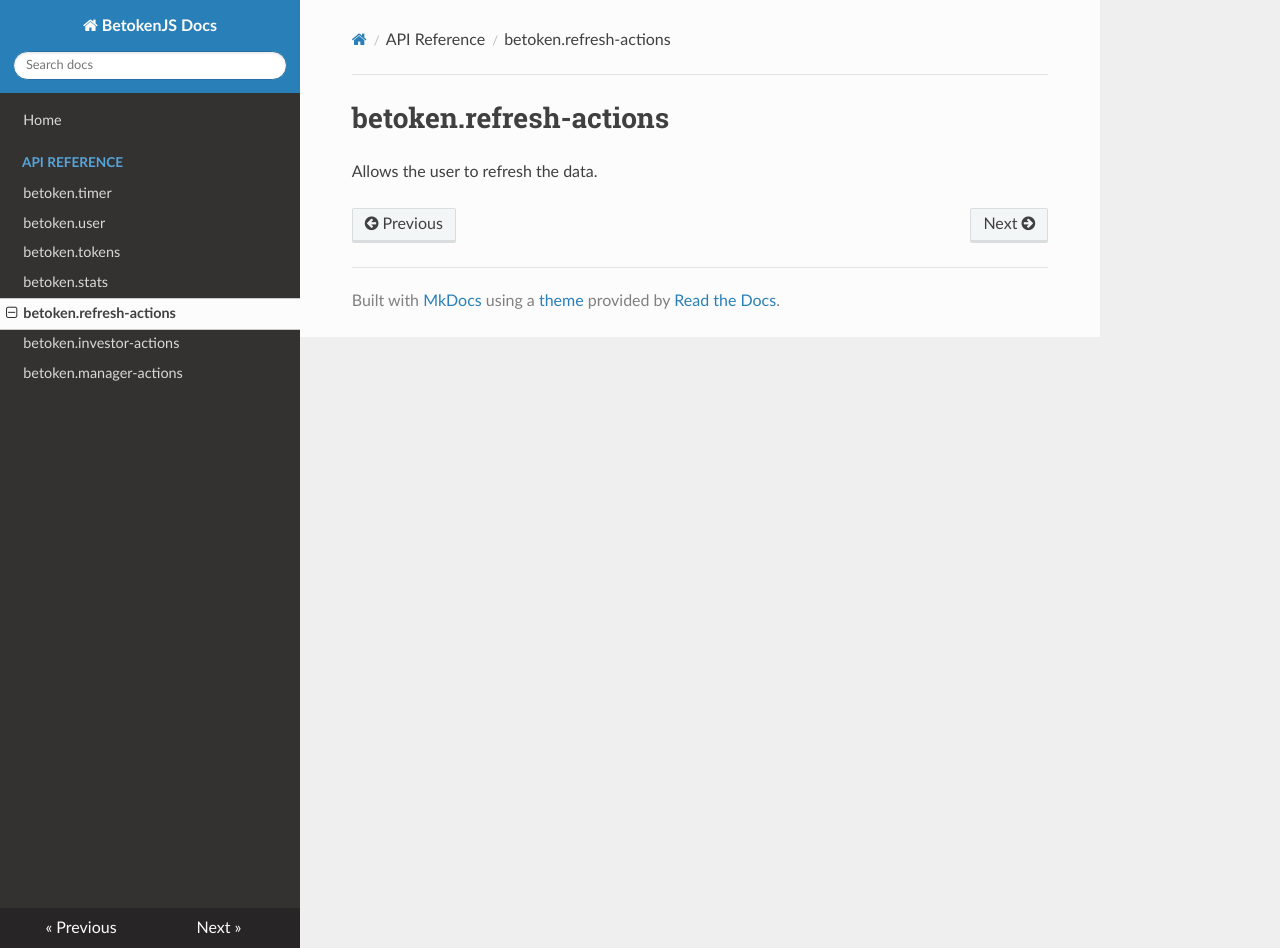
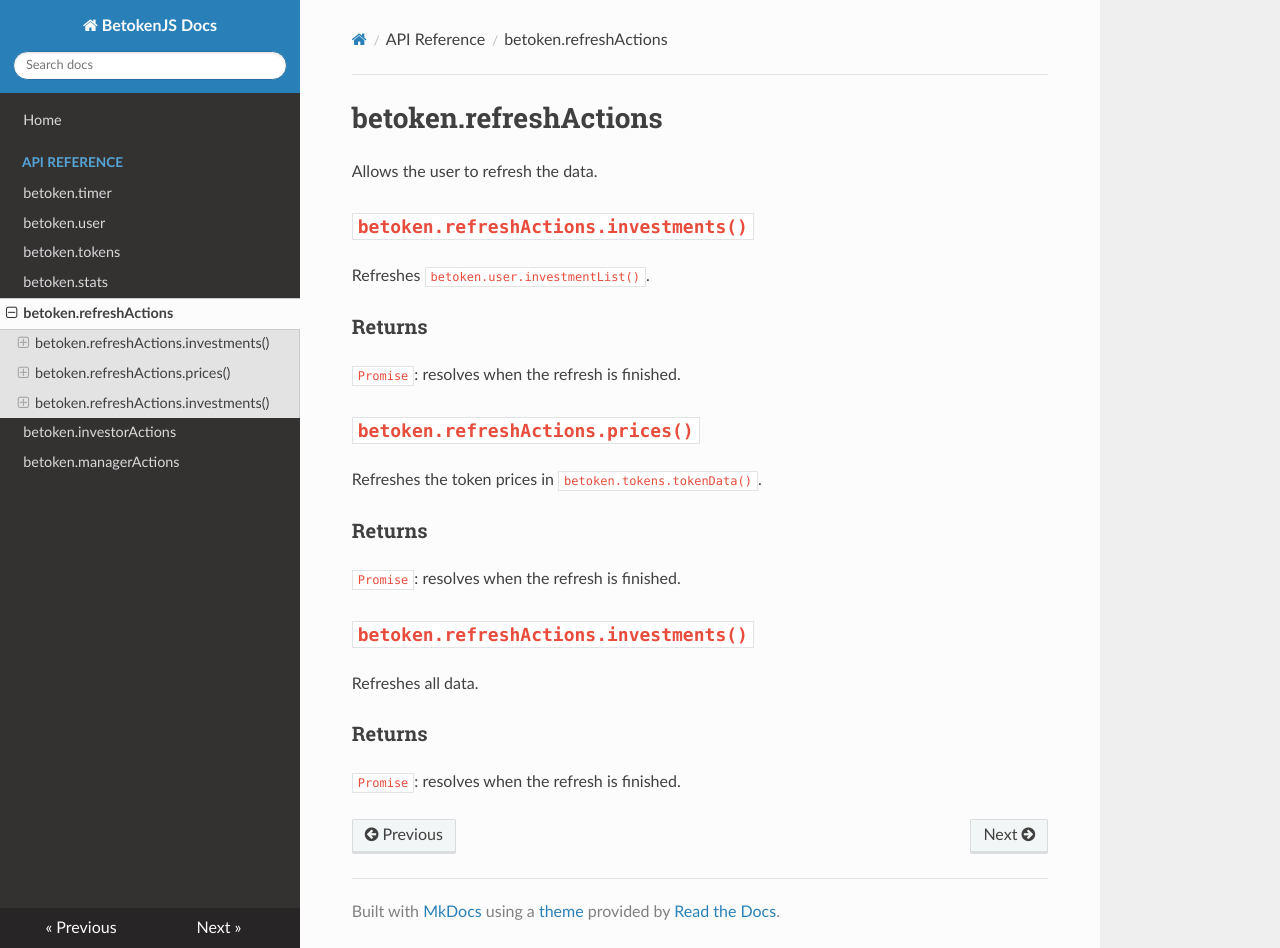
Before and after one commit to Betoken/betoken-js-docs, an MkDocs documentation site: the page built from docs/api/refresh.md, in a window 1280 px wide and 948 px high. Built offline with MkDocs 1.6.1, drawn with Linux system fonts in a browser that asks for light colours; nearby versions of some CDN libraries.

Commit message:
finished refreshActions

```diff
--- a/docs/api/investor-actions.md
+++ b/docs/api/investor-actions.md
@@ -1,2 +1,2 @@
-# betoken.investor-actions
+# betoken.investorActions
 Allows the user to deposit/withdraw their money in the Betoken fund.
--- a/docs/api/manager-actions.md
+++ b/docs/api/manager-actions.md
@@ -1,2 +1,2 @@
-# betoken.manager-actions
+# betoken.managerActions
 Allows the user to create investments and margin orders, sell them, and maintain the collateration of margin orders.
--- a/docs/api/refresh.md
+++ b/docs/api/refresh.md
@@ -1,2 +1,20 @@
-# betoken.refresh-actions
+# betoken.refreshActions
 Allows the user to refresh the data.
+
+## `betoken.refreshActions.investments()`
+Refreshes `betoken.user.investmentList()`.
+
+### Returns
+`Promise`: resolves when the refresh is finished.
+
+## `betoken.refreshActions.prices()`
+Refreshes the token prices in `betoken.tokens.tokenData()`.
+
+### Returns
+`Promise`: resolves when the refresh is finished.
+
+## `betoken.refreshActions.investments()`
+Refreshes all data.
+
+### Returns
+`Promise`: resolves when the refresh is finished.
--- a/mkdocs.yml
+++ b/mkdocs.yml
@@ -7,6 +7,6 @@ nav:
     - betoken.user: api/user.md
     - betoken.tokens: api/tokens.md
     - betoken.stats: api/stats.md
-    - betoken.refresh-actions: api/refresh.md
-    - betoken.investor-actions: api/investor-actions.md
-    - betoken.manager-actions: api/manager-actions.md
+    - betoken.refreshActions: api/refresh.md
+    - betoken.investorActions: api/investor-actions.md
+    - betoken.managerActions: api/manager-actions.md
```
